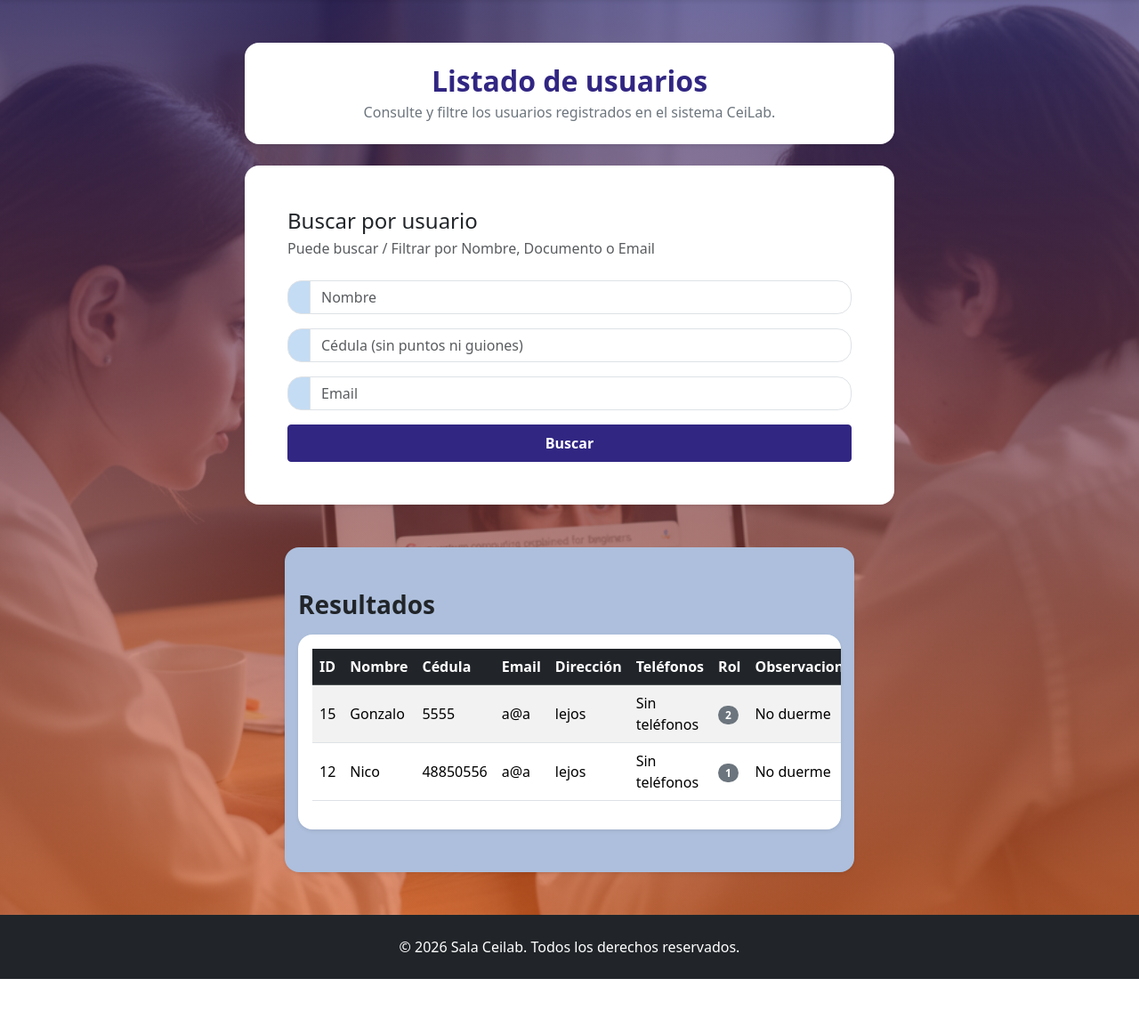
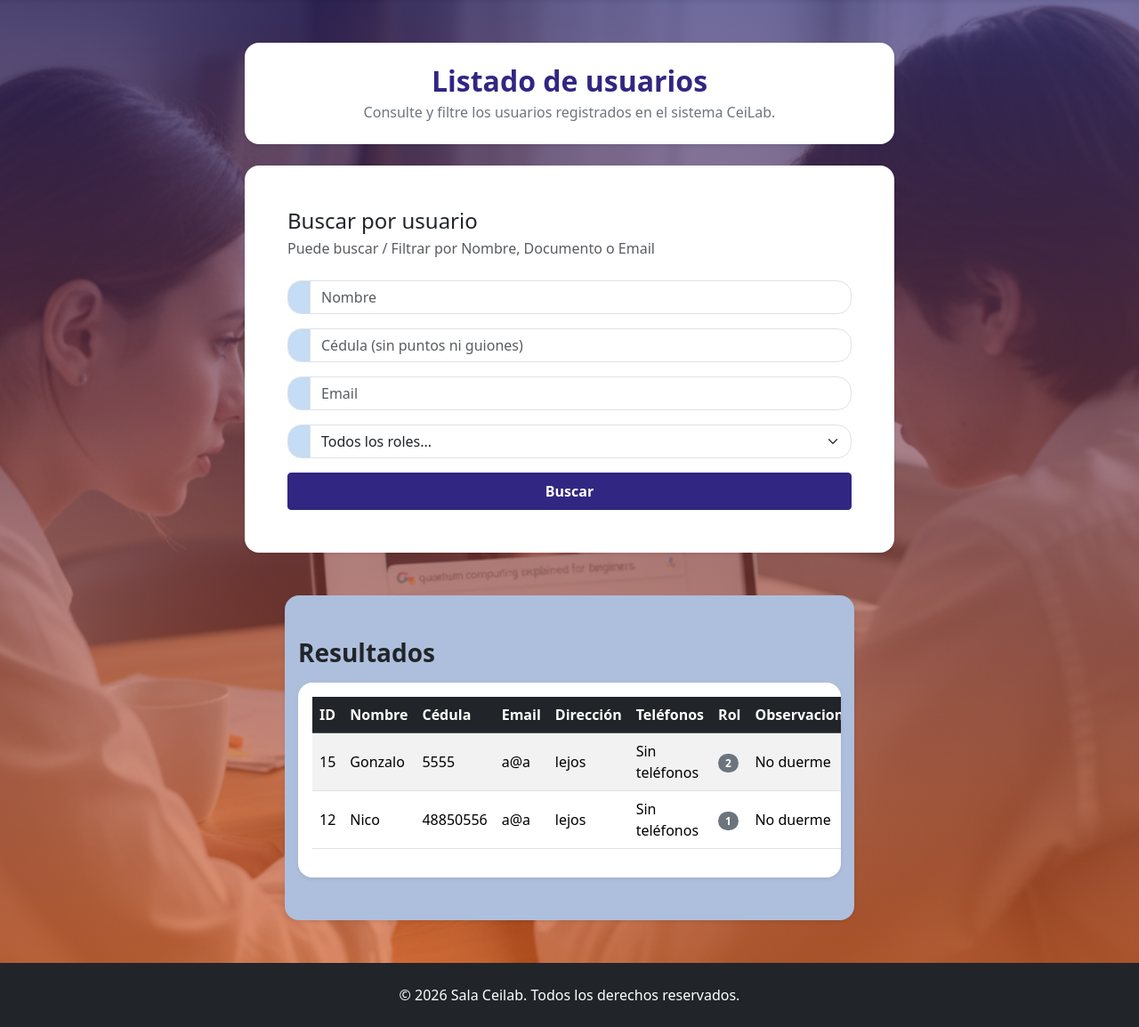
Before and after one commit to NicoSTeam/CeiLab2026, a PHP site: page /Formularios/listadoUsuario.php in a window 1280 px wide. Shown: the part 85-1239 px from the top of the page at 89% size. Before the commit the page ends 1185 px from the top, so only its background shows below. Run offline with PHP 8.4, Linux system fonts and the light colour scheme; data comes from the database, SQL or seed files in the repository; tables that the repository leaves empty hold one stand-in row (values such as "Sample post").

Commit message:
filtro por roles por usuarios

```diff
--- a/Clases/ClsUsuarios.php
+++ b/Clases/ClsUsuarios.php
@@ -144,7 +144,7 @@
             }
         }
     }
-    public function listarUsuarios($filtroNombre = '', $filtroCedula = '', $filtroEmail = '') {
+    public function listarUsuarios($filtroNombre = '', $filtroCedula = '', $filtroEmail = '', $filtroRol = '') {
         $objConexion = new Conexion();
         $link = $objConexion->conectar();
 
@@ -165,6 +165,10 @@
         if (!empty($filtroEmail)) {
             $emailEscaped = mysqli_real_escape_string($link, $filtroEmail);
             $sql .= " AND u.email LIKE '%$emailEscaped%'";
+        }
+        if (!empty($filtroRol)) {
+            $rolEscaped = mysqli_real_escape_string($link, $filtroRol);
+            $sql .= " AND r.ROL = '$rolEscaped'";
         }
 
         $sql .= " ORDER BY u.IDUsuario DESC";
--- a/Formularios/listadoUsuario.php
+++ b/Formularios/listadoUsuario.php
@@ -51,10 +51,24 @@
                                             <input type="number" class="form-control" name="cedula" placeholder="Cédula (sin puntos ni guiones)" value="<?php echo htmlspecialchars($_GET['cedula'] ?? ''); ?>">
                                         </div>
                                     </div>
+                                    <div class="mb-3">
                                     <div class="input-group">
                                         <span class="bg-light input-group-text"><i class="bi bi-envelope"></i></span>
                                         <input type="email" class="form-control" name="email" placeholder="Email" value="<?php echo htmlspecialchars($_GET['email'] ?? ''); ?>">
                                     </div>
+                                    </div>
+                                    <div class="mb-3">
+                                    <div class="input-group">
+                                        <span class="bg-light input-group-text" id="addon-rol"></span>
+                                        <select class="form-select" aria-label="Filtrar por Rol" aria-describedby="addon-rol" name="rol">
+                                            <option value="" selected>Todos los roles...</option>
+                                            <option value="1" <?php echo (($_GET['rol'] ?? '') === '1') ? 'selected' : ''; ?>>1 - Administrador</option>
+                                            <option value="2" <?php echo (($_GET['rol'] ?? '') === '2') ? 'selected' : ''; ?>>2 - Responsable-CeiLab</option>
+                                            <option value="3" <?php echo (($_GET['rol'] ?? '') === '3') ? 'selected' : ''; ?>>3 - Docente</option>
+                                            <option value="4" <?php echo (($_GET['rol'] ?? '') === '4') ? 'selected' : ''; ?>>4 - Estudiante</option>
+                                        </select>
+                                    </div>
+                                </div>
                                 </div>
                                 <button type="submit" class="btn d-block w-100 btn-primary fw-bold pb-2 ps-3 pe-3 pt-2">Buscar</button>
                             </form>
@@ -75,8 +89,9 @@
                         $nombre = $_GET['nombre'] ?? '';
                         $cedula = $_GET['cedula'] ?? '';
                         $email = $_GET['email'] ?? '';
+                        $rol = $_GET['rol'] ?? '';
 
-                        $resultado = $objUsuario->listarUsuarios($nombre, $cedula, $email);
+                        $resultado = $objUsuario->listarUsuarios($nombre, $cedula, $email, $rol);
 
                         if ($resultado && mysqli_num_rows($resultado) > 0) {
                         ?>
```
